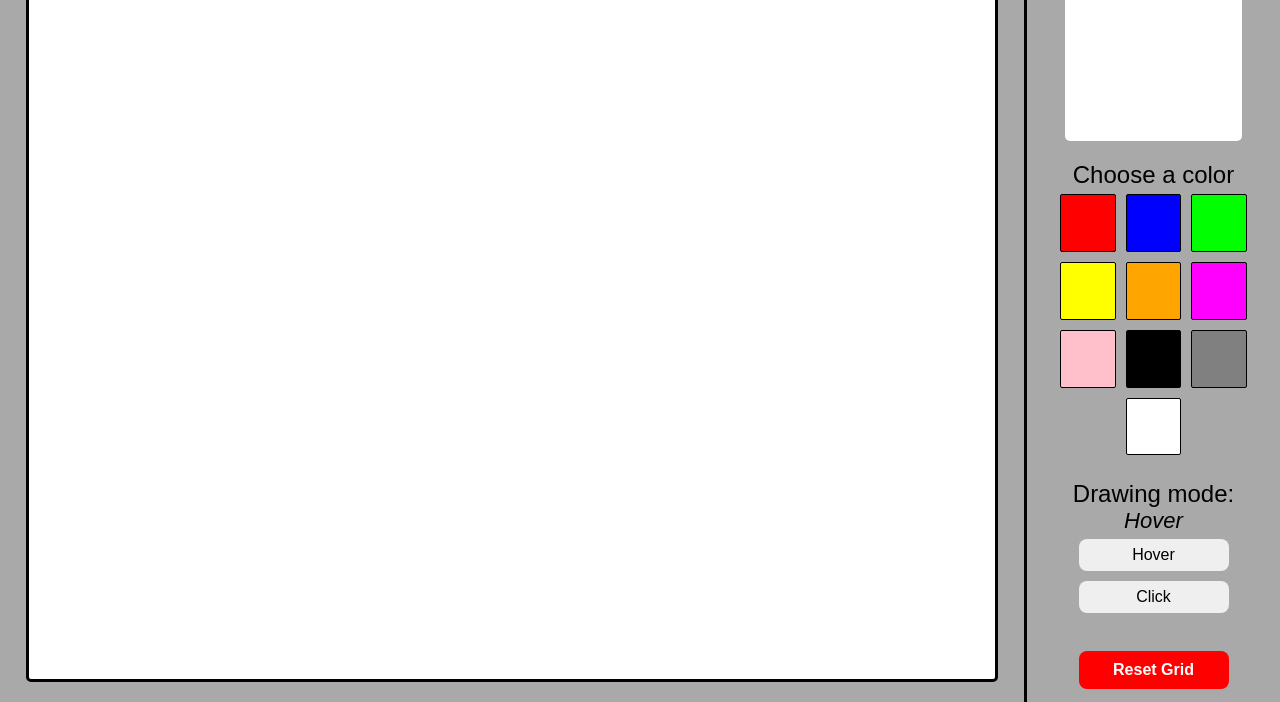
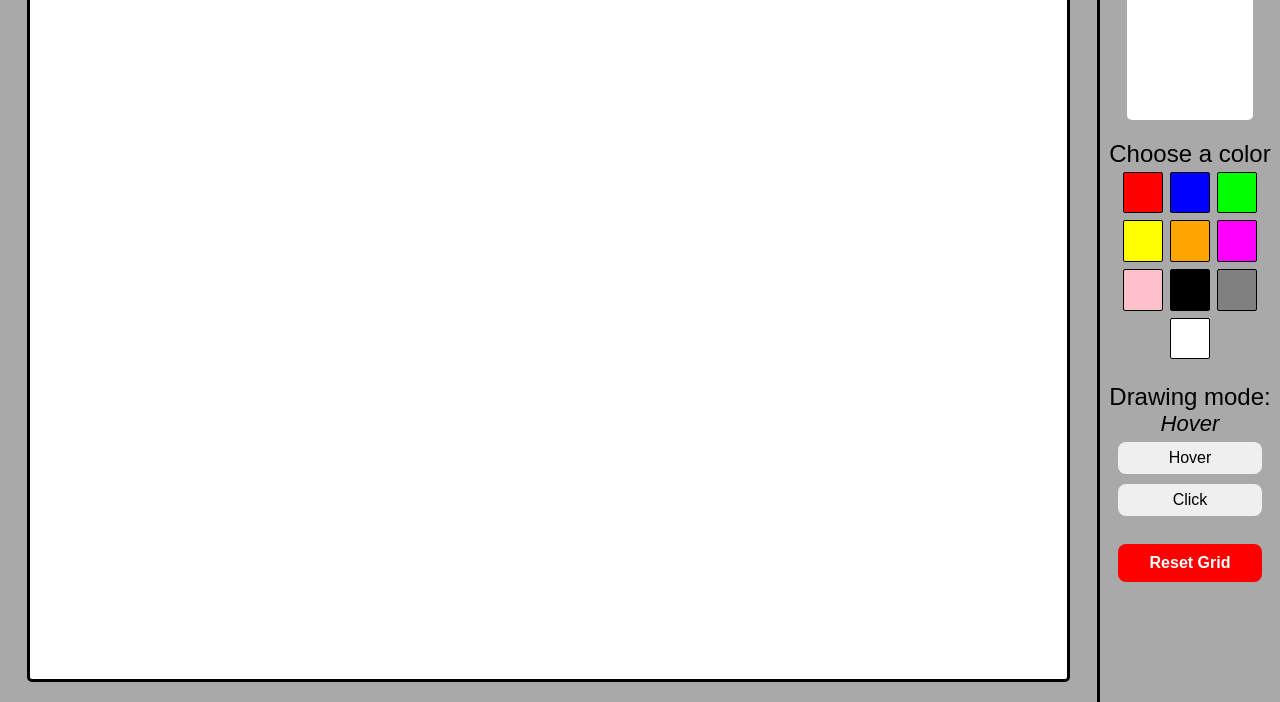
Before and after one commit to kzeen/Etch-a-Sketch, a plain HTML site: page index.html in a window 1280 px wide. Shown: the part 98-800 px from the top of the page. Drawn offline with Linux system fonts and the light colour scheme.

Commit message:
Fix sizing and overflowing issues

```diff
--- a/style.css
+++ b/style.css
@@ -4,7 +4,7 @@
     box-sizing: border-box;
 }
 
-body {
+html, body {
     font-family: Arial, Helvetica, sans-serif;
     background-color: #FFFFFF;
     height: 100vh;
@@ -13,14 +13,14 @@ body {
 
 .container {
     background-color: #A9A9A9;
-    height: 100%;
-    width: 100%;
+    min-height: 100%;
+    min-width: 100%;
     display: flex;
     justify-content: space-between;
 }
 
 .drawing-board {
-    width: 80%;
+    width: 90%;
     display: flex;
     justify-content: center;
     align-items: center;
@@ -28,14 +28,14 @@ body {
 
 .grid {
     background-color: #FFFFFF;
-    width: 95%;
-    height: 95%;
+    min-width: 95%;
+    min-height: 95%;
     border: #000000 3px solid;
     border-radius: 5px;
 }
 
 .side-menu {
-    width: 20%;
+    width: 15%;
     text-align: center;
     border-left: #000000 solid 3px;
     display: flex;
@@ -102,10 +102,8 @@ body {
 button {
     font-size: 1em;
     font-weight: 500;
-    width: 100%;
-    min-width: 00px;
+    width: 80%;
     max-width: 150px;
-    min-height: 30px;
     padding: 7px 0;
     margin: 5px 10px;
     border-radius: 8px;
```
